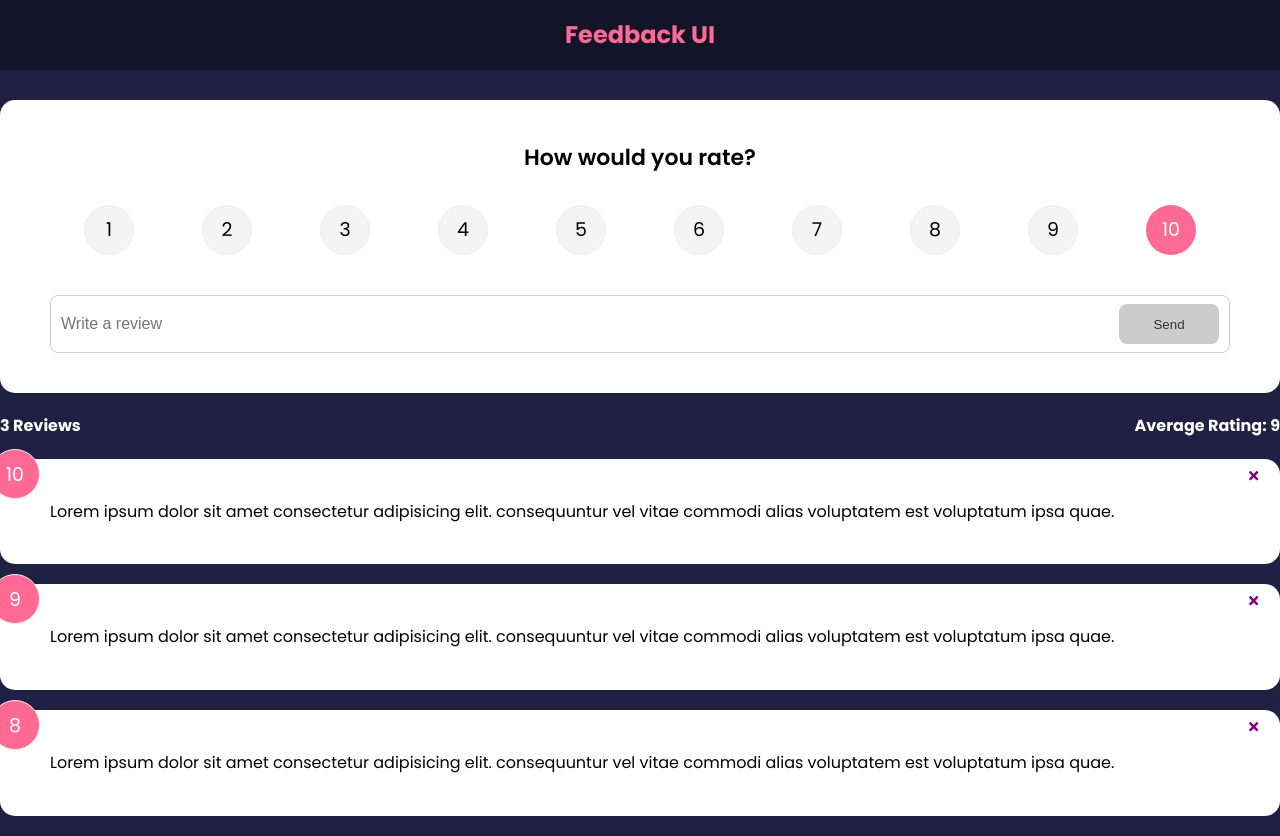
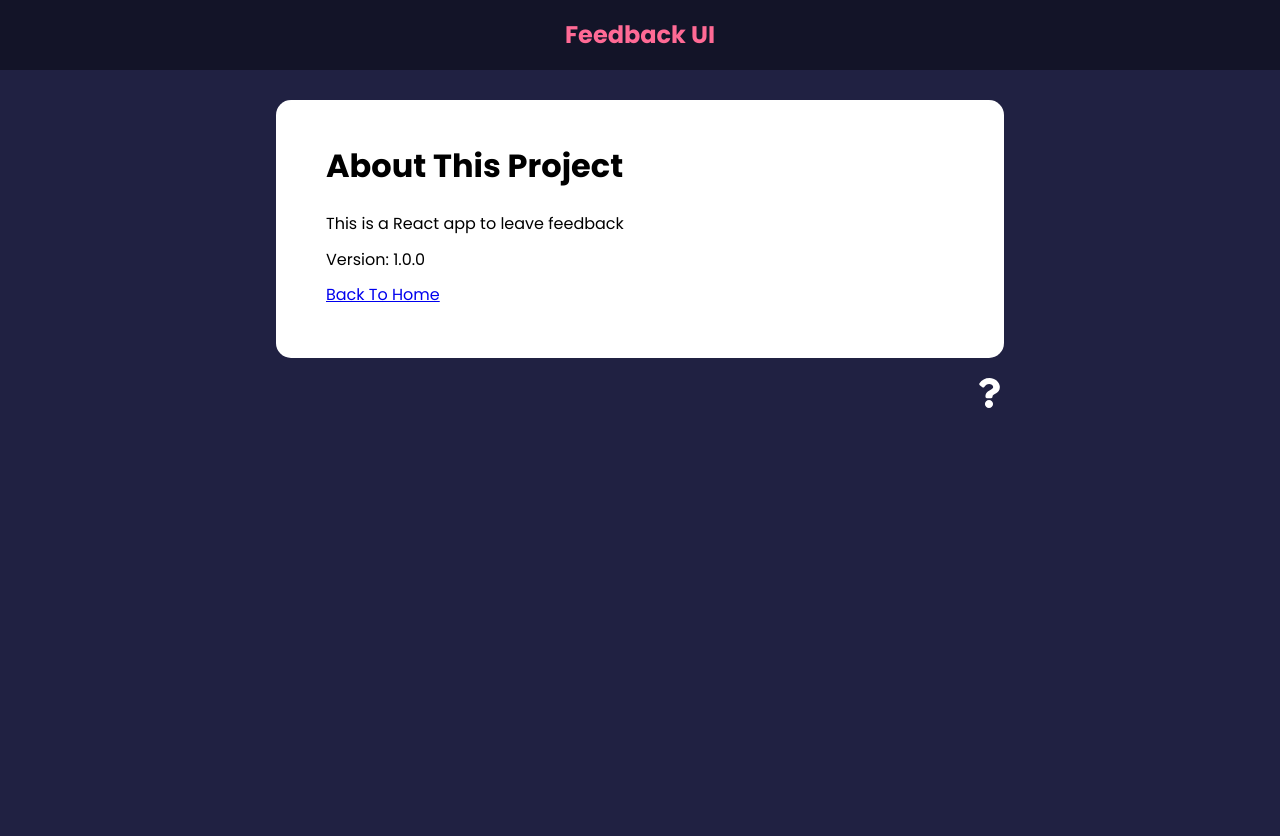
Before and after one commit to NerijusU/feedback-app, a React (Create React App) app: page /about in a window 1280 px wide. After the commit the page ends 800 px from the top, so only its background shows below. Built offline with nearby package versions, Linux system fonts and the light colour scheme.

Commit message:
add router

```diff
--- a/package.json
+++ b/package.json
@@ -10,6 +10,7 @@
     "react": "^17.0.2",
     "react-dom": "^17.0.2",
     "react-icons": "^4.3.1",
+    "react-router-dom": "^6.3.0",
     "react-scripts": "5.0.0",
     "uuid": "^8.3.2",
     "web-vitals": "^2.1.4"
--- a/src/App.js
+++ b/src/App.js
@@ -1,34 +1,63 @@
-import {v4 as uuidv4} from 'uuid'
+import { v4 as uuidv4 } from "uuid";
+import { BrowserRouter as Router, Route, Routes, NavLink } from "react-router-dom";
+import Card from "./components/shared/Card";
 import { useState } from "react";
 import Header from "./components/Header";
 import FeedbackList from "./components/FeedbackList";
 import FeedbackStats from "./components/FeedbackStats";
+import AboutIconLink from "./components/AboutIconLink";
 import FeedbackForm from "./components/FeedbackForm";
 import FeedbackData from "./data/FeedbackData";
+import AboutPage from "./pages/AboutPage";
 
 export default function App() {
-    const [feedback, setFeedback] = useState(FeedbackData)
+  const [feedback, setFeedback] = useState(FeedbackData);
 
-    const addFeedback = (newFeedback) => {
-      newFeedback.id = uuidv4()
-      setFeedback([newFeedback, ...feedback])
+  const addFeedback = (newFeedback) => {
+    newFeedback.id = uuidv4();
+    setFeedback([newFeedback, ...feedback]);
+  };
+
+  const deleteFeedback = (id) => {
+    if (window.confirm("Are you sure you want to delete?")) {
+      setFeedback(feedback.filter((item) => item.id !== id));
     }
-
-    const deleteFeedback = (id) => {
-        if (window.confirm('Are you sure you want to delete?')) {
-            setFeedback(feedback.filter((item) => item.id !== id))
-        }
-    }
+  };
 
   return (
-    <>
+    <Router>
       <Header />
-      <div>
-        <FeedbackForm handleAdd={addFeedback} />
-        <FeedbackStats feedback={feedback} />
-        <FeedbackList feedback={feedback}
-        handleDelete={deleteFeedback} />
+      <div className="container">
+        <Routes>
+          <Route
+            exact
+            path="/"
+            element={
+              <>
+                <FeedbackForm handleAdd={addFeedback} />
+                <FeedbackStats feedback={feedback} />
+                <FeedbackList
+                  feedback={feedback}
+                  handleDelete={deleteFeedback}
+                />
+              </>
+            }
+          ></Route>
+
+          <Route path="/about" element={<AboutPage />} />
+        </Routes>
+
+        {/* <Card>
+          <NavLink to='/' activeClassName='active'>
+            Home
+          </NavLink>
+          <NavLink to='/about' activeClassName='active'>
+            About
+          </NavLink>
+        </Card> */}
+
+        <AboutIconLink />
       </div>
-    </>
+    </Router>
   );
 }
--- /dev/null
+++ b/src/components/AboutIconLink.jsx
@@ -0,0 +1,15 @@
+import React from "react";
+import { FaQuestion } from "react-icons/fa";
+import { Link } from "react-router-dom";
+
+function AboutIconLink() {
+  return (
+    <div className="about-link">
+      <Link to="/about">
+        <FaQuestion size={30} />
+      </Link>
+    </div>
+  );
+}
+
+export default AboutIconLink;
--- a/src/index.css
+++ b/src/index.css
@@ -5,6 +5,11 @@
   margin: 0;
   padding: 0;
 }
+
+/* .active {
+  background: #000;
+  color: red;
+} */
 
 body {
   font-family: 'Poppins', sans-serif;
--- /dev/null
+++ b/src/pages/AboutPage.jsx
@@ -0,0 +1,21 @@
+import React from 'react'
+import Card from '../components/shared/Card'
+import {Link} from 'react-router-dom';
+
+function AboutPage() {
+  return (
+    <Card>
+      <div className="about">
+          <h1>About This Project</h1>
+          <p>This is a React app to leave feedback</p>
+          <p>Version: 1.0.0</p>
+
+          <p>
+              <Link to="/">Back To Home</Link>
+          </p>
+      </div>
+    </Card>
+  )
+}
+
+export default AboutPage
```
Also changed, not shown: 1 other file (tests, documents, lock files or other folders).
